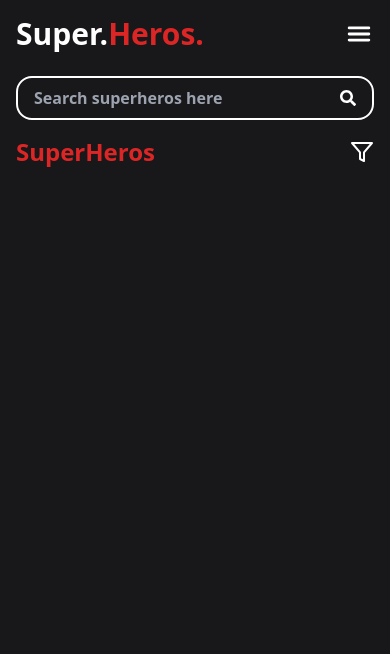
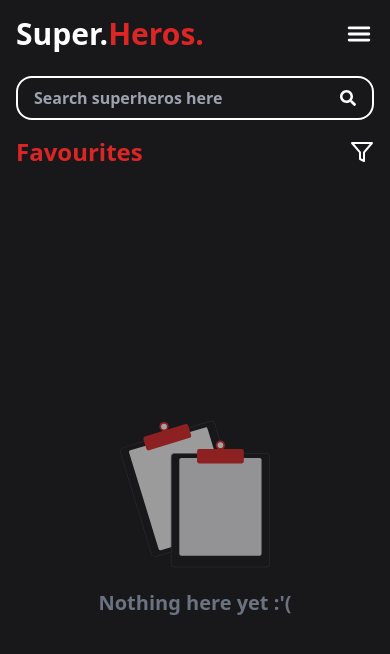
Before and after one commit to asnaeb1-dev/Superhero-app, a React (Vite) app: page /favourite in a window 390 px wide. Shown: the top 654 px of the page. Built offline with nearby package versions, Linux system fonts and the light colour scheme.

Commit message:
bug fixed and message box creation

```diff
--- a/src/App.jsx
+++ b/src/App.jsx
@@ -1,4 +1,4 @@
-import React from 'react'
+import React, { useContext } from 'react'
 import MainAppScreen from './components/UI/screens/MainAppScreen';
 import { BrowserRouter, Route, Routes } from 'react-router-dom';
 import FavouritesScreen from './components/UI/screens/FavouritesScreen';
@@ -7,13 +7,16 @@ import FilterBar from './components/UI/UIComponents/FilterBar/FilterBar';
 
 import NavBar from "./components/UI/UIComponents/Navbar/Navbar";
 import { NAV_LINK_SUPERHERO } from './components/utils/strings';
+import { SuperHeroAppContext } from './components/Context/AppContext';
 
 const App = () => {
+	const { currentNavItemState } = useContext(SuperHeroAppContext)
+
 	return (
 		<BrowserRouter>
 			<div className='w-full bg-zinc-90 flex bg-zinc-900 flex-col sm:flex-row sm:gap-5 px-4'>
                 <NavBar />
-                <FilterBar filterTitle={NAV_LINK_SUPERHERO} />
+                <FilterBar filterTitle={currentNavItemState} />
             </div>
 			<Routes>
 				<Route path='/' Component={MainAppScreen} />
--- a/src/components/Context/AppContext.jsx
+++ b/src/components/Context/AppContext.jsx
@@ -1,4 +1,5 @@
 import { createContext, useState } from "react";
+import { NAV_ITEM_SUPERHERO } from "../utils/strings";
 export const SuperHeroAppContext = createContext();
 
 const AppContext = ({ children }) => {
@@ -9,8 +10,8 @@ const AppContext = ({ children }) => {
     const [mainSuperHeroList, setMainSuperHeroList] = useState([])
     const [currentSuperHeroID, setCurrentSuperHeroID] = useState(-1);
     const [isFilterBoxOpen, setFilterBoxOpen] = useState(false);
-
     const [isNavLinkMenuOpen, setNavLinkMenuOpen] = useState(false);
+    const [currentNavItemState, setCurrentNavItemState] = useState(NAV_ITEM_SUPERHERO);
 
     const[modalState, setModalState] = useState(false)
 
@@ -24,26 +25,17 @@ const AppContext = ({ children }) => {
     )
 
     const state = {
-        searchText,
-        setSearchText,
-        isAutoSuggestOpen,
-        setAutoSuggestOpen,
-        superHeroInfo,
-        setSuperHeroInfo,
-        showSuperheroModal,
-        setShowSuperHeroModal,
-        mainSuperHeroList,
-        setMainSuperHeroList,
-        currentSuperHeroID,
-        setCurrentSuperHeroID,
-        isFilterBoxOpen,
-        setFilterBoxOpen,
-        modalState,
-        setModalState,
-        filterBoxState,
-        setFilterBoxState,
-        isNavLinkMenuOpen,
-        setNavLinkMenuOpen
+        searchText, setSearchText,
+        isAutoSuggestOpen, setAutoSuggestOpen,
+        superHeroInfo, setSuperHeroInfo,
+        showSuperheroModal, setShowSuperHeroModal,
+        mainSuperHeroList, setMainSuperHeroList,
+        currentSuperHeroID, setCurrentSuperHeroID,
+        isFilterBoxOpen, setFilterBoxOpen,
+        modalState, setModalState,
+        filterBoxState, setFilterBoxState,
+        isNavLinkMenuOpen, setNavLinkMenuOpen,
+        currentNavItemState, setCurrentNavItemState
     }
     return (
         <SuperHeroAppContext.Provider value={state}>
--- a/src/components/UI/UIComponents/FilterBox/FilterBox.jsx
+++ b/src/components/UI/UIComponents/FilterBox/FilterBox.jsx
@@ -31,7 +31,7 @@ const FilterBox = () => {
     }
 
     return (
-        <div onTouchEnd={e => e.stopPropagation()} className=' bg-zinc-800 z-50 rounded-br-xl rounded-bl-xl rounded-tl-xl border-[1.5px] border-red-600 absolute grid grid-cols-1 right-[15px] top-[174px] sm:top-[75px] w-[200px] h-[240px] p-4'>
+        <div onTouchEnd={e => e.stopPropagation()} onClick={e => e.stopPropagation()} className=' bg-zinc-800 z-50 rounded-br-xl rounded-bl-xl rounded-tl-xl border-[1.5px] border-red-600 absolute grid grid-cols-1 right-[15px] top-[174px] sm:top-[75px] w-[200px] h-[240px] p-4'>
             <div className='flex flex-row justify-between text-white items-center'>
                 <h1>{currentFilterBoxState.alphabeticalOrderIncresing ? "A-Z" : "Z-A"}</h1>
                 <div
--- a/src/components/UI/UIComponents/Grid/Grid.jsx
+++ b/src/components/UI/UIComponents/Grid/Grid.jsx
@@ -16,7 +16,8 @@ const Grid = ({ superheroList }) => {
     return (
         <div
             onClick={(e) => e.target.id && handleSuperHeroID(e.target.id)}
-            className={`w-full grid grid-cols-2 gap-3 mb-4 px-4 sm:grid-cols-3 md:grid-cols-4 lg:grid-cols-5 xl:grid-cols-6`}>
+            className={`w-full grid grid-cols-2 gap-3 mb-4 px-4 sm:grid-cols-3 md:grid-cols-4 lg:grid-cols-5 xl:grid-cols-6 pb-4`}
+        >
             {
                 superheroList && (filterBoxState.alphabeticalOrderIncresing ? superheroList.map((superhero, index) => {
                     return (
@@ -57,9 +58,8 @@ const GridItem = ({ superheroImage, superheroName, superheroRealName, superheroI
             gridItemRef.current.classList.remove(`animate-height-pop`);
         }
     }, [mouseEnter])
-    console.log("stats", superheroPowerStats);
     return (
-        <div className='rounded-xl h-[300px] cursor-pointer bg-no-repeat bg-cover bg-center xl:h-[450px]' style={{ backgroundImage: `url(${superheroImage})` }}>
+        <div className='rounded-xl h-[300px] cursor-pointer bg-no-repeat bg-cover bg-center xl:h-[450px] ' style={{ backgroundImage: `url(${superheroImage})` }}>
             <div id={`superhero_id_${superheroID}`} className='w-full h-full flex items-end flex-col'>
                 <div onClick={() => console.log("touchend")} onTouchEnd={e => console.log("click")} className='flex-1 p-4'>
                     <FaInfoCircle onMouseEnter={() => setMouseEnter(true)} onMouseLeave={() => setMouseEnter(false)} size={23} color={mouseEnter ? 'rgb(220 38 38)' : 'white' } />
--- /dev/null
+++ b/src/components/UI/UIComponents/MessageBox/MessageBox.jsx
@@ -0,0 +1,13 @@
+import React from 'react'
+import { EMPTY_MESSAGE } from '../../../utils/strings'
+import emptyimage from "../../../../assets/unavailable.svg";
+const MessageBox = ({ message = "", type = 0 }) => {
+  return (
+    <div className='flex flex-col text-gray-500 gap-5 items-center'>
+        <img className={`w-[150px] h-[150px] opacity-60`} src={emptyimage} />
+        <p className='font-bold text-xl'>{message}</p>
+    </div>
+  )
+}
+
+export default MessageBox
--- a/src/components/UI/UIComponents/Navbar/Navbar.jsx
+++ b/src/components/UI/UIComponents/Navbar/Navbar.jsx
@@ -28,7 +28,7 @@ import { searchSuperHero } from '../../../services/api';
  */
 
 const Navbar = () => {
-    const { searchText, setSearchText, isNavLinkMenuOpen, setNavLinkMenuOpen, isAutoSuggestOpen,setAutoSuggestOpen } = useContext(SuperHeroAppContext);
+    const { searchText, setSearchText, isNavLinkMenuOpen, setNavLinkMenuOpen, isAutoSuggestOpen,setAutoSuggestOpen, setCurrentNavItemState } = useContext(SuperHeroAppContext);
     const [isSearchBoxOpen, setSearchBoxOpen] = useToggle();
     const [isSearchResultsLoading, setSearchResultsLoading] = useToggle();
     const [searchResults, setSearchResults] = useState([]);
@@ -38,6 +38,26 @@ const Navbar = () => {
     const handleSearchClearButtonClick = () => {
         !isSearchBoxOpen ? setSearchBoxOpen() : searchText?.length > 0 ? setSearchText("") : setSearchBoxOpen();
     }
+
+    useEffect(() => {
+        switch(currentNavItem.pathname) {
+            case "/":
+                setCurrentNavItemState(NAV_LINK_SUPERHERO);
+                break;
+
+            case "/about":
+                setCurrentNavItemState(NAV_LINK_ABOUT)
+                break;
+
+            case "/favourite":
+                setCurrentNavItemState(NAV_LINK_FAVOURITES)
+                break;
+
+            default:
+                setCurrentNavItemState(NAV_LINK_SUPERHERO)
+                break;
+        }
+    }, [currentNavItem])
 
     useEffect(() => {
         if(!searchText) return;
@@ -104,7 +124,7 @@ const Navbar = () => {
                 </form>
                 {
                     searchText ?
-                        <AutoSuggestList superheroList={searchResults} />:
+                        <AutoSuggestList searchText={searchText} superheroList={searchResults} />:
                         null
                 }
             </div>
--- a/src/components/UI/UIComponents/SuperheroModal/SuperheroModal.jsx
+++ b/src/components/UI/UIComponents/SuperheroModal/SuperheroModal.jsx
@@ -25,7 +25,6 @@ const SuperheroModal = () => {
         //get details from API endpoint
         (async() => {
             const response = await getSuperHero(currentSuperHeroID);
-            console.log(response);
             setSuperheroData(response);
         })()
 
--- a/src/components/UI/screens/FavouritesScreen.jsx
+++ b/src/components/UI/screens/FavouritesScreen.jsx
@@ -2,7 +2,10 @@ import React, { useContext, useEffect, useState } from 'react'
 import Grid from '../UIComponents/Grid/Grid'
 import { getFavourites } from '../../services/storage'
 import { SuperHeroAppContext } from '../../Context/AppContext';
-import { getSuperheroList, getSuperheroListBasedOnIDS } from '../../services/api';
+import { getSuperheroListBasedOnIDS } from '../../services/api';
+
+import { EMPTY_MESSAGE } from '../../utils/strings';
+import MessageBox from '../UIComponents/MessageBox/MessageBox';
 
 const FavouritesScreen = () => {
     const [superheroIDList] = useState(new Set([...getFavourites()]));
@@ -17,8 +20,13 @@ const FavouritesScreen = () => {
     }, [superheroIDList])
 
     return (
-        <div className='w-full h-[calc(100vh_-_160px)] sm:h-[calc(100vh_-_74px)] overflow-y-scroll bg-zinc-900'>
-            <Grid superheroList={mainSuperHeroList} />
+        <div className={`w-full h-[calc(100vh_-_160px)] sm:h-[calc(100vh_-_74px)] ${superheroIDList?.size === 0 ? `flex justify-center items-center` : ''} overflow-y-scroll bg-zinc-900`}>
+            {
+                superheroIDList?.size === 0 ?
+                    <MessageBox message={EMPTY_MESSAGE} />
+                     :
+                    <Grid superheroList={mainSuperHeroList} />
+            }
         </div>
     )
 }
--- a/src/components/utils/strings.js
+++ b/src/components/utils/strings.js
@@ -40,6 +40,8 @@ export const COUNT = "Count";
 export const PAGE = "Page";
 export const NEXT_TEXT = "Next"
 
+export const EMPTY_MESSAGE = "Nothing here yet :'(";
+
 export const MODAL_SIZE = {
     "CLOSED": 0,
     "MID_SIZE": 1,
```
Also changed, not shown: src/assets/unavailable.svg (added), 1 other file (tests, documents, lock files or other folders).
